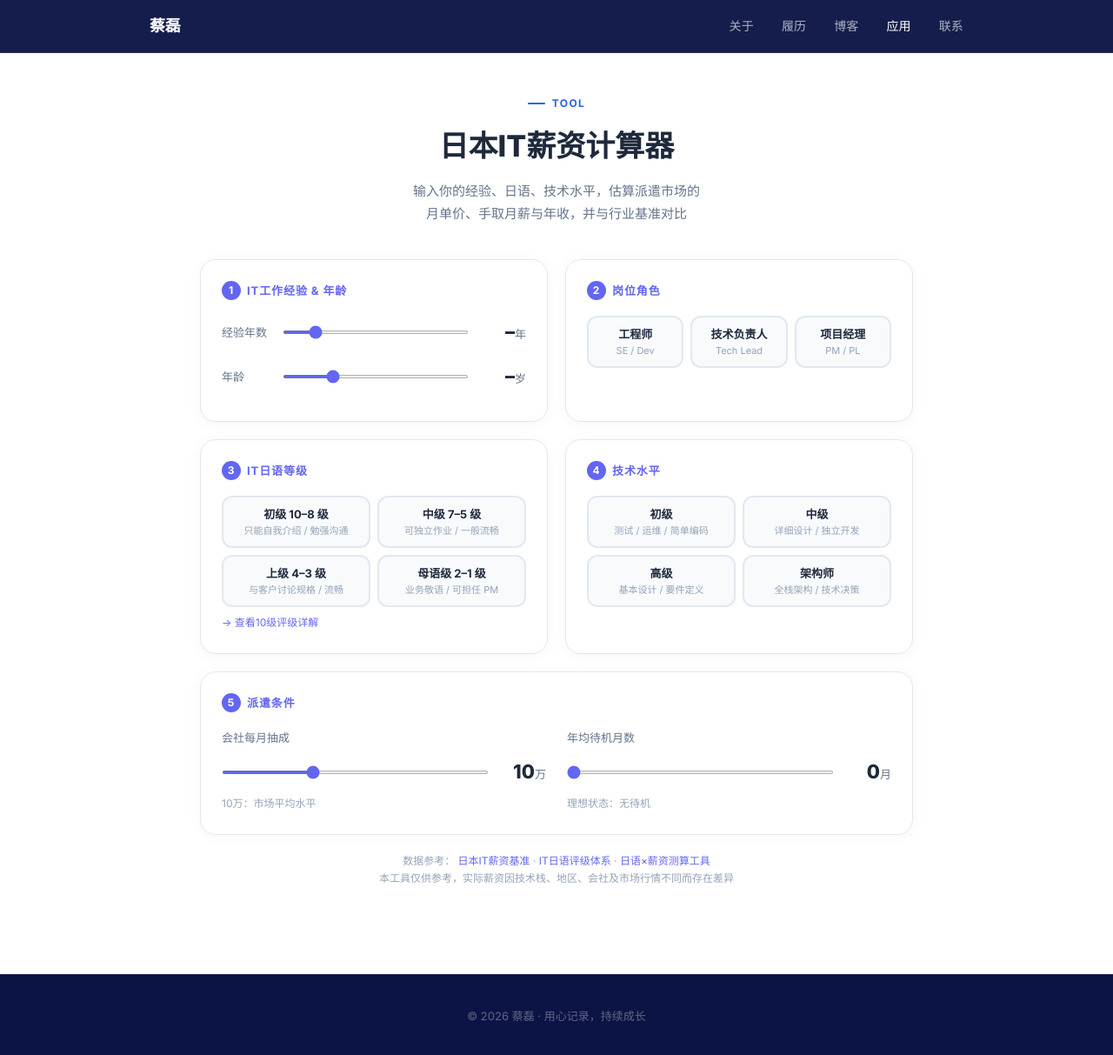
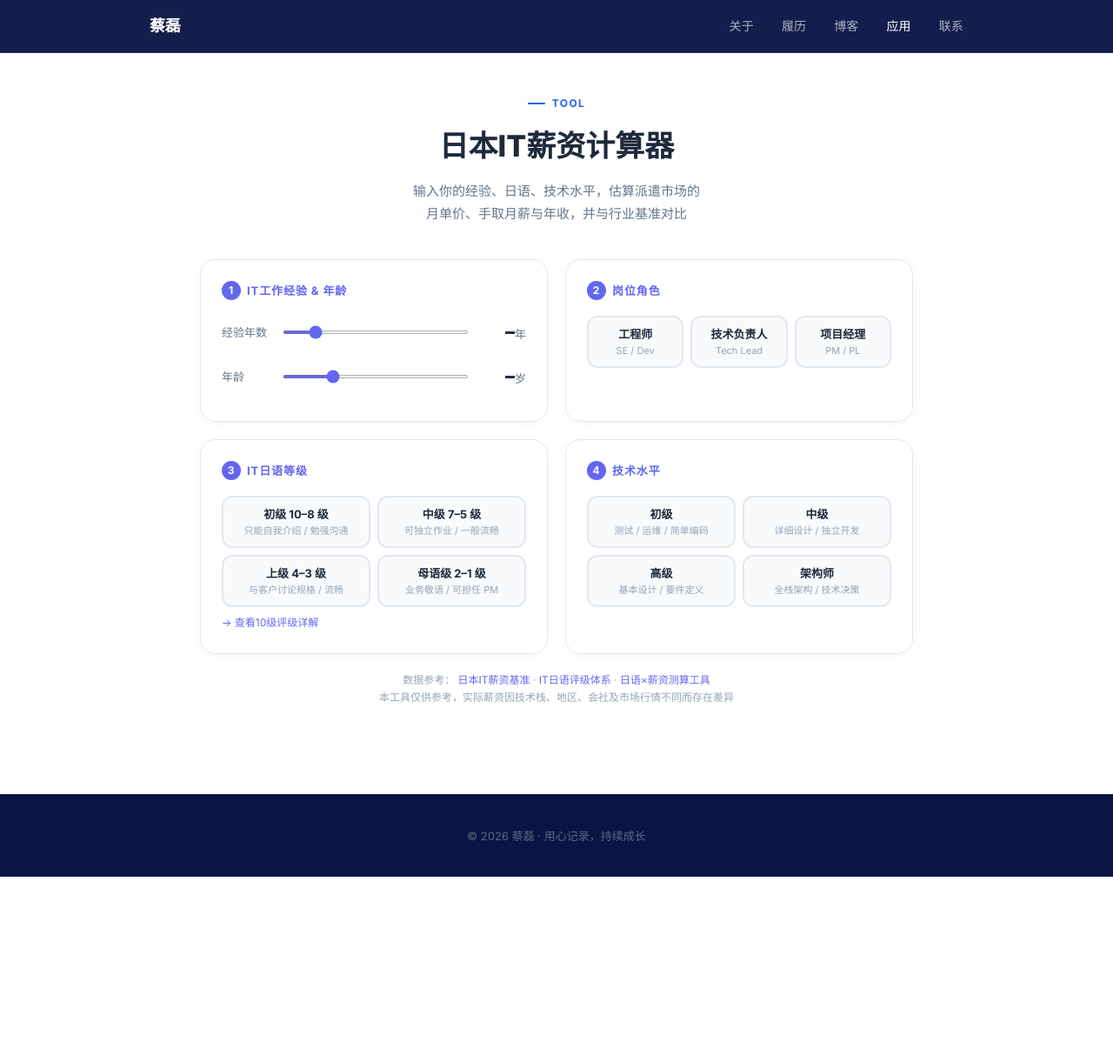
Before and after one commit to jiaodacailei/jiaodacailei.github.io, a Jekyll site: the page built from docs/salary-calculator.html, in a window 1280 px wide and 1216 px high. Shown: the top 1213 px of the window at 87% size. Built offline with Jekyll 4.4.1, drawn with Linux system fonts in a browser that asks for light colours.

Commit message:
Remove cut/idle inputs, simplify result to 月単価 + 参考年収

```diff
--- a/docs/css/salary-calculator.css
+++ b/docs/css/salary-calculator.css
@@ -147,13 +147,9 @@
 
     .result-top {
       display: grid;
-      grid-template-columns: repeat(3, 1fr);
+      grid-template-columns: 1fr 1fr;
       gap: 4px;
       margin-bottom: 28px;
-    }
-    @media (max-width: 500px) {
-      .result-top { grid-template-columns: 1fr 1fr; }
-      .result-top .r-main { grid-column: span 2; }
     }
     .r-block { text-align: center; }
     .r-block.r-main {
--- a/docs/salary-calculator.html
+++ b/docs/salary-calculator.html
@@ -102,45 +102,17 @@
         </div>
       </div>
 
-      <!-- 派遣条件 -->
-      <div class="calc-panel wide">
-        <div class="panel-title"><span class="num">5</span>派遣条件</div>
-        <div style="display:grid;grid-template-columns:1fr 1fr;gap:24px;">
-          <div>
-            <div style="font-size:13px;color:var(--muted);margin-bottom:10px;">会社每月抽成</div>
-            <div class="slider-row">
-              <input type="range" id="cutSlider" min="5" max="20" value="10" step="1" style="flex:1" />
-              <div class="slider-val" id="cutVal">10<span>万</span></div>
-            </div>
-            <div class="cut-hint" id="cutHint"></div>
-          </div>
-          <div>
-            <div style="font-size:13px;color:var(--muted);margin-bottom:10px;">年均待机月数</div>
-            <div class="slider-row">
-              <input type="range" id="idleSlider" min="0" max="4" value="0" step="1" style="flex:1" />
-              <div class="slider-val" id="idleVal">0<span>月</span></div>
-            </div>
-            <div class="cut-hint" id="idleHint"></div>
-          </div>
-        </div>
-      </div>
-
       <!-- Result -->
       <div class="result-card" id="resultCard" style="display:none">
         <div class="result-top">
           <div class="r-block r-main">
-            <div class="r-label">手取月薪</div>
-            <div class="r-value" id="rTakeHome">－</div>
+            <div class="r-label">参考月単価</div>
+            <div class="r-value" id="rUnit">－</div>
             <div class="r-unit">万円 / 月</div>
             <div id="rBadge"></div>
           </div>
           <div class="r-block">
-            <div class="r-label">月単価（含会社抽成）</div>
-            <div class="r-value sm" id="rUnit">－</div>
-            <div class="r-unit">万円 / 月</div>
-          </div>
-          <div class="r-block">
-            <div class="r-label">推定年收</div>
+            <div class="r-label">参考年収</div>
             <div class="r-value sm" id="rAnnual">－</div>
             <div class="r-unit">万円 / 年</div>
           </div>
@@ -148,7 +120,7 @@
 
         <hr class="r-divider" />
 
-        <div class="bench-title">与市场基准对比（月手取）</div>
+        <div class="bench-title">与市场基准对比（月単価）</div>
         <div class="bench-rows">
           <div class="bench-row">
             <div class="bench-name">你的估算</div>
@@ -200,7 +172,7 @@
 
   <script>
   (function () {
-    var state = { exp: 3, age: 35, role: null, jp: null, tech: null, cut: 10, idle: 0 };
+    var state = { exp: 3, age: 35, role: null, jp: null, tech: null };
 
     function ageFactor(a) {
       if (a <= 50) return 1.00;
@@ -226,12 +196,6 @@
       '3年节点，应冲击40万+','第4年，中级工程师','5年节点，资深工程师起步',
       '第6年','第7年','8年，高级工程师','第9年','第10年','第11年',
       '12年+，专家/架构师','','','','','','','','20年，行业老兵'];
-    var CUT_HINTS = ['','','','','',
-      '5万：非常优质，会社良心','6万：不错','7万：中上','8万：中等偏好','9万：正常',
-      '10万：市场平均水平','11万：略高','12万：偏高','13万：较高','14万：高',
-      '15万：需谈判','16万：较苛刻','17万：','18万：苛刻','19万：','20万：极高，建议换会社'];
-    var IDLE_HINTS = ['理想状态：无待机','1个月：轻微风险（行业平均）',
-      '2个月：需关注，提前找下家','3个月：高风险，会影响年收','4个月：危险，年收损失超30%'];
     var AGE_HINTS = {};
     for (var _a = 25; _a <= 65; _a++) {
       if (_a <= 35)      AGE_HINTS[_a] = '';
@@ -270,21 +228,6 @@
       ageHintEl.textContent = AGE_HINTS[state.age] || '';
       compute();
     });
-    cutSlider.addEventListener('input', function () {
-      state.cut = +this.value;
-      cutValEl.innerHTML = state.cut + '<span>万</span>';
-      cutHintEl.textContent = CUT_HINTS[state.cut] || '';
-      compute();
-    });
-    idleSlider.addEventListener('input', function () {
-      state.idle = +this.value;
-      idleValEl.innerHTML = state.idle + '<span>月</span>';
-      idleHintEl.textContent = IDLE_HINTS[state.idle] || '';
-      compute();
-    });
-
-    cutHintEl.textContent  = CUT_HINTS[10];
-    idleHintEl.textContent = IDLE_HINTS[0];
 
     function setupGroup(id, key) {
       var grp = document.getElementById(id);
@@ -311,49 +254,41 @@
         BASE * expFactor(state.exp) * ageFactor(state.age) * state.role * state.jp * state.tech
       ));
       unit = Math.round(unit);
-
-      var takeHome = Math.max(15, unit - state.cut);
-      if (state.age > 50) takeHome = Math.min(AGE_CAP, takeHome);
-      var annual = Math.round(takeHome * (12 - state.idle));
+      var annual = unit * 12;
 
       document.getElementById('rUnit').textContent = unit;
-      document.getElementById('rTakeHome').textContent = takeHome;
       document.getElementById('rAnnual').textContent = annual;
-      document.getElementById('bYouNum').textContent = takeHome + '万';
-      document.getElementById('bYou').style.width = Math.min(100, takeHome / 120 * 100) + '%';
+      document.getElementById('bYouNum').textContent = unit + '万';
+      document.getElementById('bYou').style.width = Math.min(100, unit / 120 * 100) + '%';
 
       var badge = document.getElementById('rBadge');
-      if (takeHome < 30)      badge.innerHTML = '<span class="r-badge badge-low">⚠ 低于市场</span>';
-      else if (takeHome < 42) badge.innerHTML = '<span class="r-badge badge-mid">→ 达到全国平均</span>';
-      else if (takeHome < 62) badge.innerHTML = '<span class="r-badge badge-high">✓ IT行业中等偏上</span>';
-      else                    badge.innerHTML = '<span class="r-badge badge-top">★ 高薪段位</span>';
+      if (unit < 40)       badge.innerHTML = '<span class="r-badge badge-low">⚠ 低于市场</span>';
+      else if (unit < 55)  badge.innerHTML = '<span class="r-badge badge-mid">→ 达到全国平均</span>';
+      else if (unit < 75)  badge.innerHTML = '<span class="r-badge badge-high">✓ IT行业中等偏上</span>';
+      else                 badge.innerHTML = '<span class="r-badge badge-top">★ 高薪段位</span>';
 
-      document.getElementById('rAdvice').textContent = buildAdvice(takeHome, unit, state);
+      document.getElementById('rAdvice').textContent = buildAdvice(unit, state);
     }
 
-    function buildAdvice(take, unit, s) {
+    function buildAdvice(unit, s) {
       var tips = [];
-      if (take < 30) {
-        tips.push('目前薪资处于偏低区间。');
-        if (s.jp <= 0.88) tips.push('日语是最大瓶颈——从10级提升到6级，月薪可上涨8-15万。');
+      if (unit < 40) {
+        tips.push('目前单价处于偏低区间。');
+        if (s.jp <= 0.88) tips.push('日语是最大瓶颈——从10级提升到6级，单价可上涨8-15万。');
         if (s.tech <= 0.86) tips.push('技术层面仍在初级，专攻一个需求旺盛的技术方向可以快速提升单价。');
-        if (s.cut >= 15) tips.push('会社抽成超过15万，建议认真考虑换会社或直接谈判。');
-      } else if (take < 42) {
+      } else if (unit < 55) {
         tips.push('处于全国平均水平附近，已经起步，但IT行业应该做得更好。');
-        if (s.exp < 3) tips.push('经验是最快的杠杆，坚持3年，薪资会有明显跳升。');
+        if (s.exp < 3) tips.push('经验是最快的杠杆，坚持3年，单价会有明显跳升。');
         if (s.jp <= 1.00) tips.push('日语从中级提升到上级（4-5级），可带来额外10-18%的单价提升。');
-      } else if (take < 62) {
+      } else if (unit < 75) {
         tips.push('已超过IT行业平均水平，属于合格的中高级人才。');
         if (s.jp < 1.14) tips.push('日语到上级后，可以直接参与要件定义和客户沟通，进一步打开单价空间。');
         if (s.role <= 1.00) tips.push('工程师转Tech Lead可带来约14%的单价提升，积累管理经验是值得的投资。');
-        if (s.idle >= 2) tips.push('待机2个月以上会明显压低年收，建议提前布局下一个现场，或考虑长期项目。');
       } else {
         tips.push('你处于高薪段位，在派遣市场属于稀缺资源。');
-        if (s.jp < 1.30) tips.push('日语提升到业务级，叠加PM角色，可以突破100万月薪的门槛。');
-        if (s.cut >= 12) tips.push('在这个单价水平，抽成12万以上偏贵，有较强谈判筹码，建议重新谈条件。');
+        if (s.jp < 1.30) tips.push('日语提升到业务级，叠加PM角色，可以突破100万月単価的门槛。');
         tips.push('也可以考虑从派遣转向正社员或自由顾问，收入天花板会更高。');
       }
-      if (s.idle >= 3) tips.push('⚠ 年均待机3个月以上风险很高，年收损失超25%，稳定性需优先解决。');
       return tips.join('　');
     }
 
```
Also changed, not shown: other parts of docs/salary-calculator.html (+6 -14 lines).
